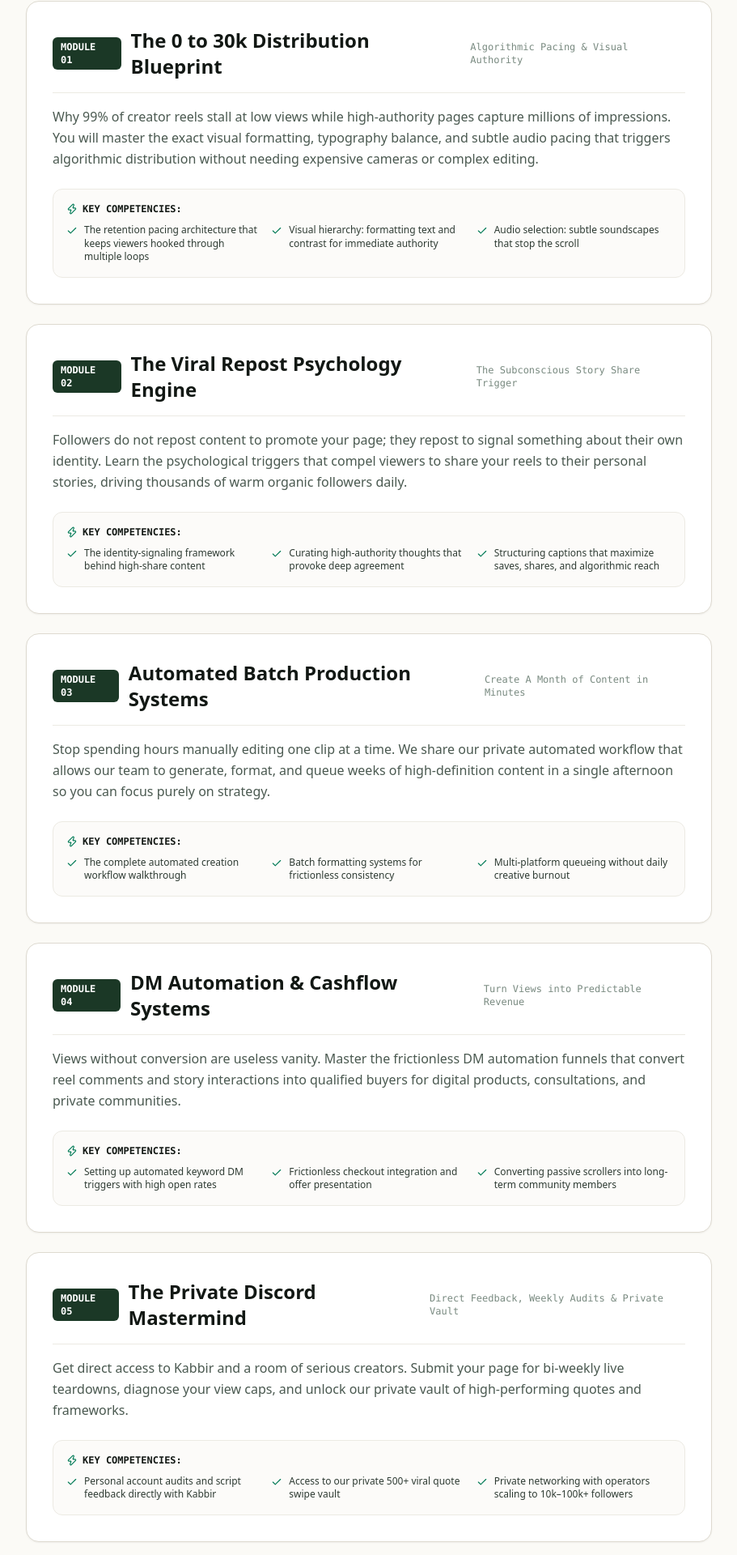
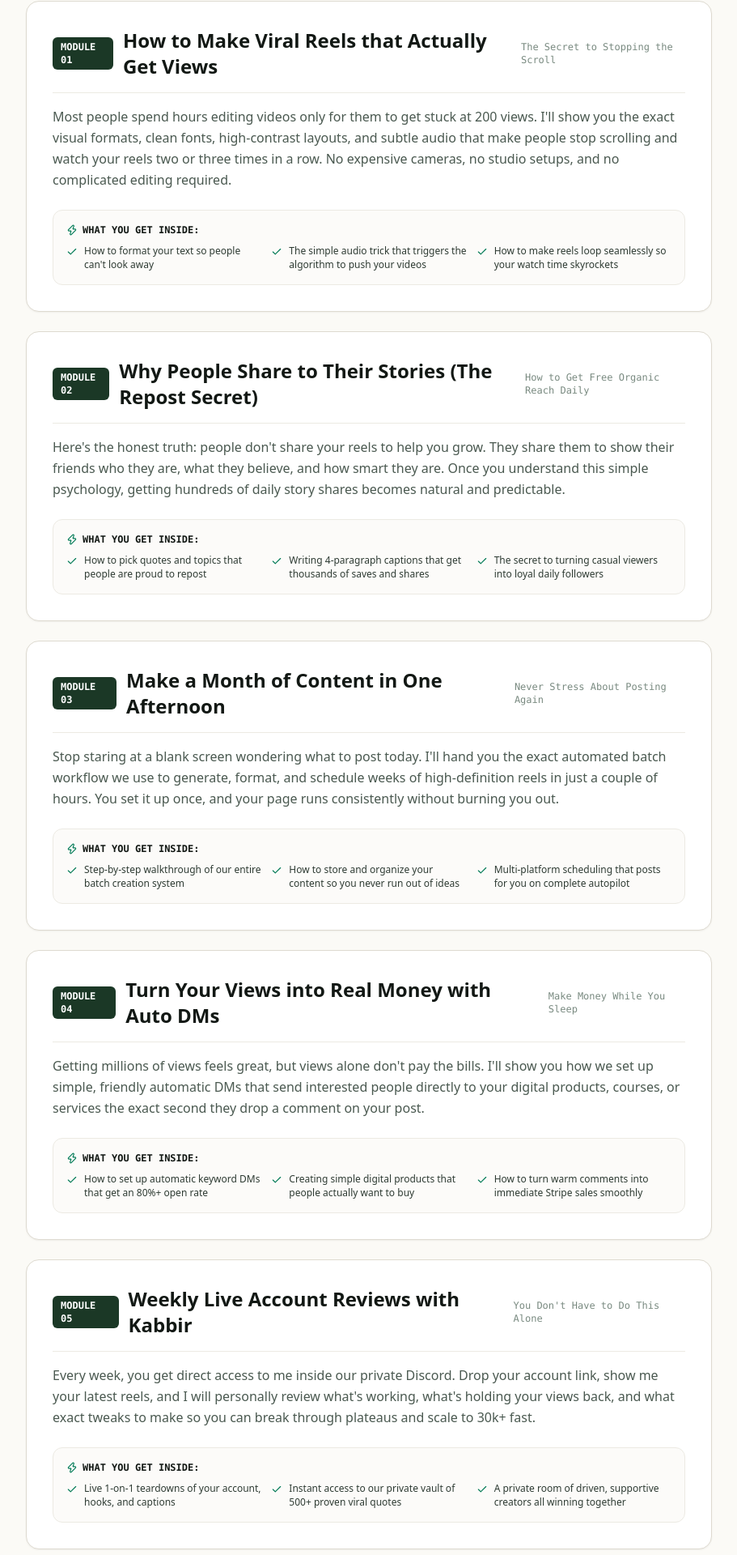
Before and after one commit to kabbir/reset-portal, a Next.js app: page /discord in a window 1280 px wide. Shown: the part 1560-3480 px from the top of the page at 81% size, without its empty margins (184-1095 px from the left). Built offline with nearby package versions, Linux system fonts and the light colour scheme.

Commit message:
Refine Guide layout with integrated hero and iPad CTA; simplify Discord modules with clear conversational copy

```diff
--- a/src/app/discord/page.tsx
+++ b/src/app/discord/page.tsx
@@ -73,61 +73,61 @@ export default function DiscordLandingPage() {
     }
   };
 
-  /* Curriculum Modules - High-Level Value without giving away the proprietary secret sauce */
+  /* Curriculum Modules - Simple, Direct, Confident & Enthusiastic */
   const modules = [
     {
       num: "01",
-      title: "The 0 to 30k Distribution Blueprint",
-      tagline: "Algorithmic Pacing & Visual Authority",
-      desc: "Why 99% of creator reels stall at low views while high-authority pages capture millions of impressions. You will master the exact visual formatting, typography balance, and subtle audio pacing that triggers algorithmic distribution without needing expensive cameras or complex editing.",
+      title: "How to Make Viral Reels that Actually Get Views",
+      tagline: "The Secret to Stopping the Scroll",
+      desc: "Most people spend hours editing videos only for them to get stuck at 200 views. I'll show you the exact visual formats, clean fonts, high-contrast layouts, and subtle audio that make people stop scrolling and watch your reels two or three times in a row. No expensive cameras, no studio setups, and no complicated editing required.",
       highlights: [
-        "The retention pacing architecture that keeps viewers hooked through multiple loops",
-        "Visual hierarchy: formatting text and contrast for immediate authority",
-        "Audio selection: subtle soundscapes that stop the scroll"
+        "How to format your text so people can't look away",
+        "The simple audio trick that triggers the algorithm to push your videos",
+        "How to make reels loop seamlessly so your watch time skyrockets"
       ]
     },
     {
       num: "02",
-      title: "The Viral Repost Psychology Engine",
-      tagline: "The Subconscious Story Share Trigger",
-      desc: "Followers do not repost content to promote your page; they repost to signal something about their own identity. Learn the psychological triggers that compel viewers to share your reels to their personal stories, driving thousands of warm organic followers daily.",
+      title: "Why People Share to Their Stories (The Repost Secret)",
+      tagline: "How to Get Free Organic Reach Daily",
+      desc: "Here's the honest truth: people don't share your reels to help you grow. They share them to show their friends who they are, what they believe, and how smart they are. Once you understand this simple psychology, getting hundreds of daily story shares becomes natural and predictable.",
       highlights: [
-        "The identity-signaling framework behind high-share content",
-        "Curating high-authority thoughts that provoke deep agreement",
-        "Structuring captions that maximize saves, shares, and algorithmic reach"
+        "How to pick quotes and topics that people are proud to repost",
+        "Writing 4-paragraph captions that get thousands of saves and shares",
+        "The secret to turning casual viewers into loyal daily followers"
       ]
     },
     {
       num: "03",
-      title: "Automated Batch Production Systems",
-      tagline: "Create A Month of Content in Minutes",
-      desc: "Stop spending hours manually editing one clip at a time. We share our private automated workflow that allows our team to generate, format, and queue weeks of high-definition content in a single afternoon so you can focus purely on strategy.",
+      title: "Make a Month of Content in One Afternoon",
+      tagline: "Never Stress About Posting Again",
+      desc: "Stop staring at a blank screen wondering what to post today. I'll hand you the exact automated batch workflow we use to generate, format, and schedule weeks of high-definition reels in just a couple of hours. You set it up once, and your page runs consistently without burning you out.",
       highlights: [
-        "The complete automated creation workflow walkthrough",
-        "Batch formatting systems for frictionless consistency",
-        "Multi-platform queueing without daily creative burnout"
+        "Step-by-step walkthrough of our entire batch creation system",
+        "How to store and organize your content so you never run out of ideas",
+        "Multi-platform scheduling that posts for you on complete autopilot"
       ]
     },
     {
       num: "04",
-      title: "DM Automation & Cashflow Systems",
-      tagline: "Turn Views into Predictable Revenue",
-      desc: "Views without conversion are useless vanity. Master the frictionless DM automation funnels that convert reel comments and story interactions into qualified buyers for digital products, consultations, and private communities.",
+      title: "Turn Your Views into Real Money with Auto DMs",
+      tagline: "Make Money While You Sleep",
+      desc: "Getting millions of views feels great, but views alone don't pay the bills. I'll show you how we set up simple, friendly automatic DMs that send interested people directly to your digital products, courses, or services the exact second they drop a comment on your post.",
       highlights: [
-        "Setting up automated keyword DM triggers with high open rates",
-        "Frictionless checkout integration and offer presentation",
-        "Converting passive scrollers into long-term community members"
+        "How to set up automatic keyword DMs that get an 80%+ open rate",
+        "Creating simple digital products that people actually want to buy",
+        "How to turn warm comments into immediate Stripe sales smoothly"
       ]
     },
     {
       num: "05",
-      title: "The Private Discord Mastermind",
-      tagline: "Direct Feedback, Weekly Audits & Private Vault",
-      desc: "Get direct access to Kabbir and a room of serious creators. Submit your page for bi-weekly live teardowns, diagnose your view caps, and unlock our private vault of high-performing quotes and frameworks.",
+      title: "Weekly Live Account Reviews with Kabbir",
+      tagline: "You Don't Have to Do This Alone",
+      desc: "Every week, you get direct access to me inside our private Discord. Drop your account link, show me your latest reels, and I will personally review what's working, what's holding your views back, and what exact tweaks to make so you can break through plateaus and scale to 30k+ fast.",
       highlights: [
-        "Personal account audits and script feedback directly with Kabbir",
-        "Access to our private 500+ viral quote swipe vault",
-        "Private networking with operators scaling to 10k–100k+ followers"
+        "Live 1-on-1 teardowns of your account, hooks, and captions",
+        "Instant access to our private vault of 500+ proven viral quotes",
+        "A private room of driven, supportive creators all winning together"
       ]
     }
   ];
@@ -267,7 +267,7 @@ export default function DiscordLandingPage() {
             What You Learn Inside The Discord
           </h2>
           <p className="text-sm sm:text-base text-[#4a5950] max-w-xl mx-auto mt-2">
-            No vague high-level theory. Every module is a tactical blueprint with practical templates and frameworks.
+            No boring theory. No gatekeeping. Just the exact, real-world steps to build an audience that actually cares and turn your views into real money.
           </p>
         </div>
 
@@ -296,7 +296,7 @@ export default function DiscordLandingPage() {
               <div className="bg-[#fcfbf9] rounded-xl p-4 border border-[#eceae3]">
                 <div className="text-xs font-mono uppercase font-bold text-[#121814] mb-2.5 flex items-center gap-1.5">
                   <Zap className="w-3.5 h-3.5 text-emerald-700" />
-                  <span>Key Competencies:</span>
+                  <span>What you get inside:</span>
                 </div>
                 <div className="grid grid-cols-1 sm:grid-cols-3 gap-3">
                   {mod.highlights.map((h, i) => (
```
Also changed, not shown: src/app/page.tsx (+88 -95 lines).
